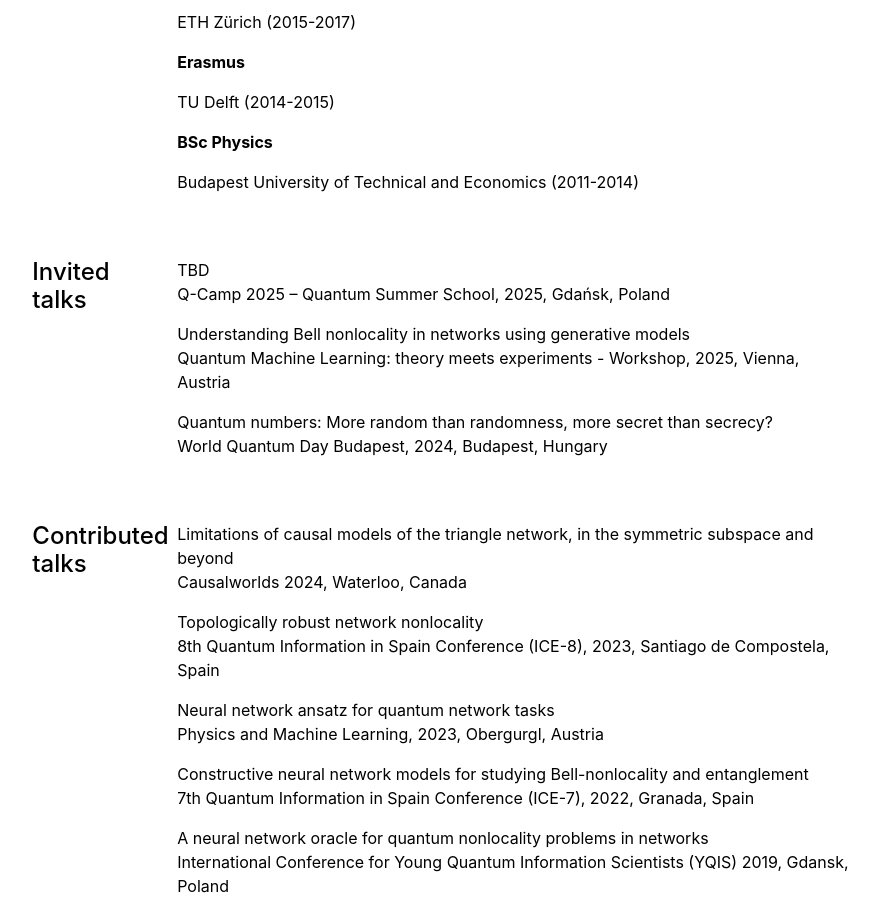
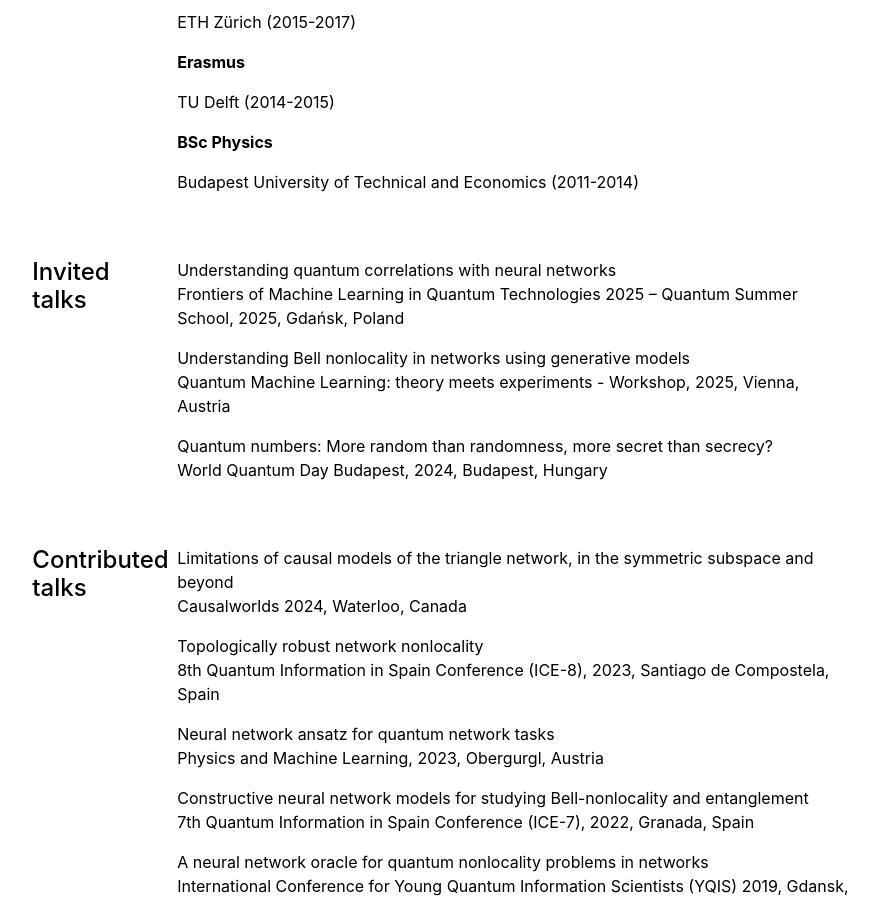
Before and after one commit to tkrivachy/tkrivachy.github.io, a Jekyll site: the page built from cv.md, in a window 1280 px wide and 900 px high, scrolled down 866 px. Shown: the whole window, without its empty margins (197-1076 px from the left). Built offline with Jekyll 4.4.1, drawn with Linux system fonts in a browser that asks for light colours.

Commit message:
Update invited talks with new title and description

```diff
--- a/_data/cv/invitedtalks.yml
+++ b/_data/cv/invitedtalks.yml
@@ -1,6 +1,6 @@
 
-- title: 'TBD'
-  description: 'Q-Camp 2025 – Quantum Summer School, 2025, Gdańsk, Poland'
+- title: 'Understanding quantum correlations with neural networks'
+  description: 'Frontiers of Machine Learning in Quantum Technologies 2025 – Quantum Summer School, 2025, Gdańsk, Poland'
 
 - title: 'Understanding Bell nonlocality in networks using generative models'
   description: 'Quantum Machine Learning: theory meets experiments - Workshop, 2025, Vienna, Austria'
```
